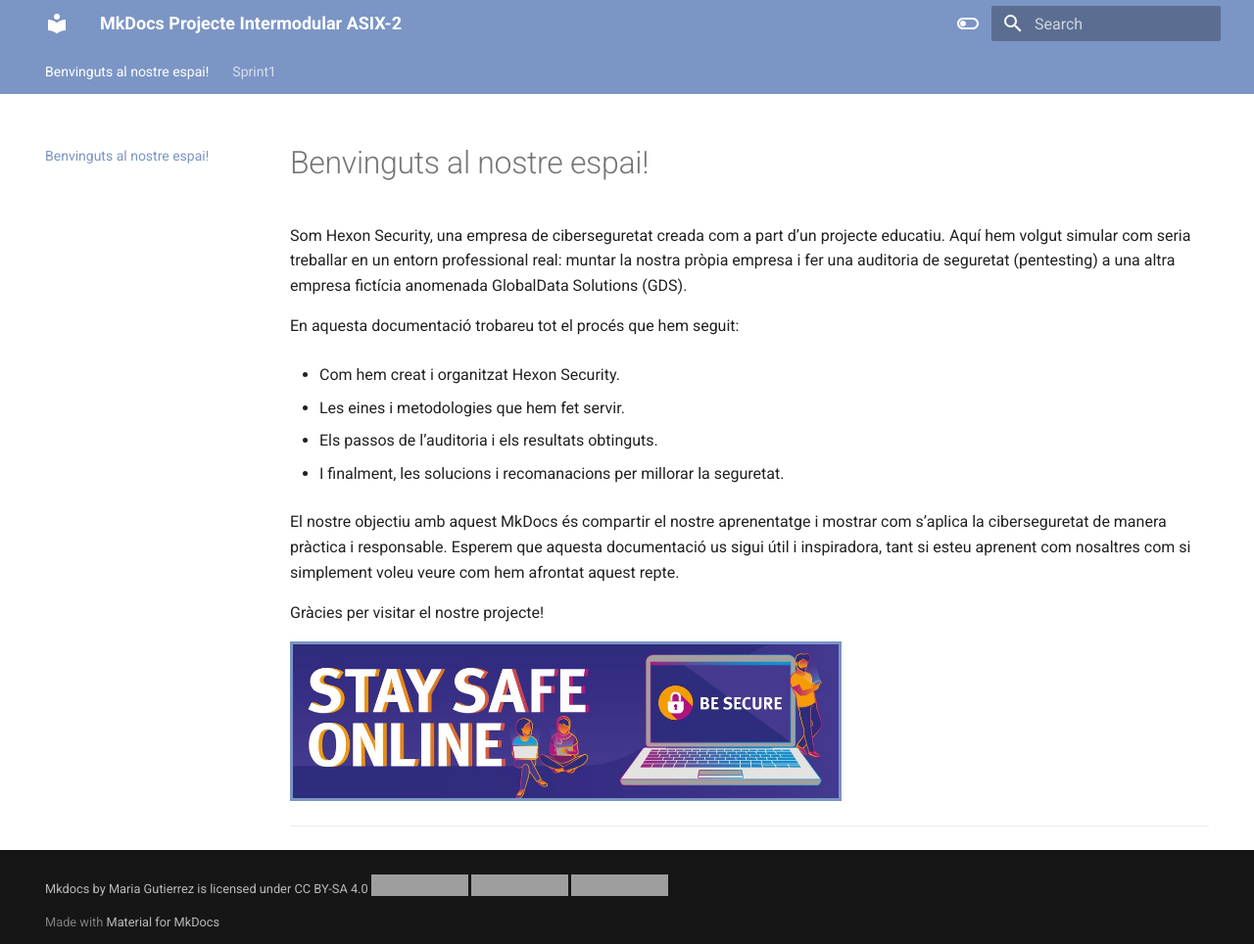
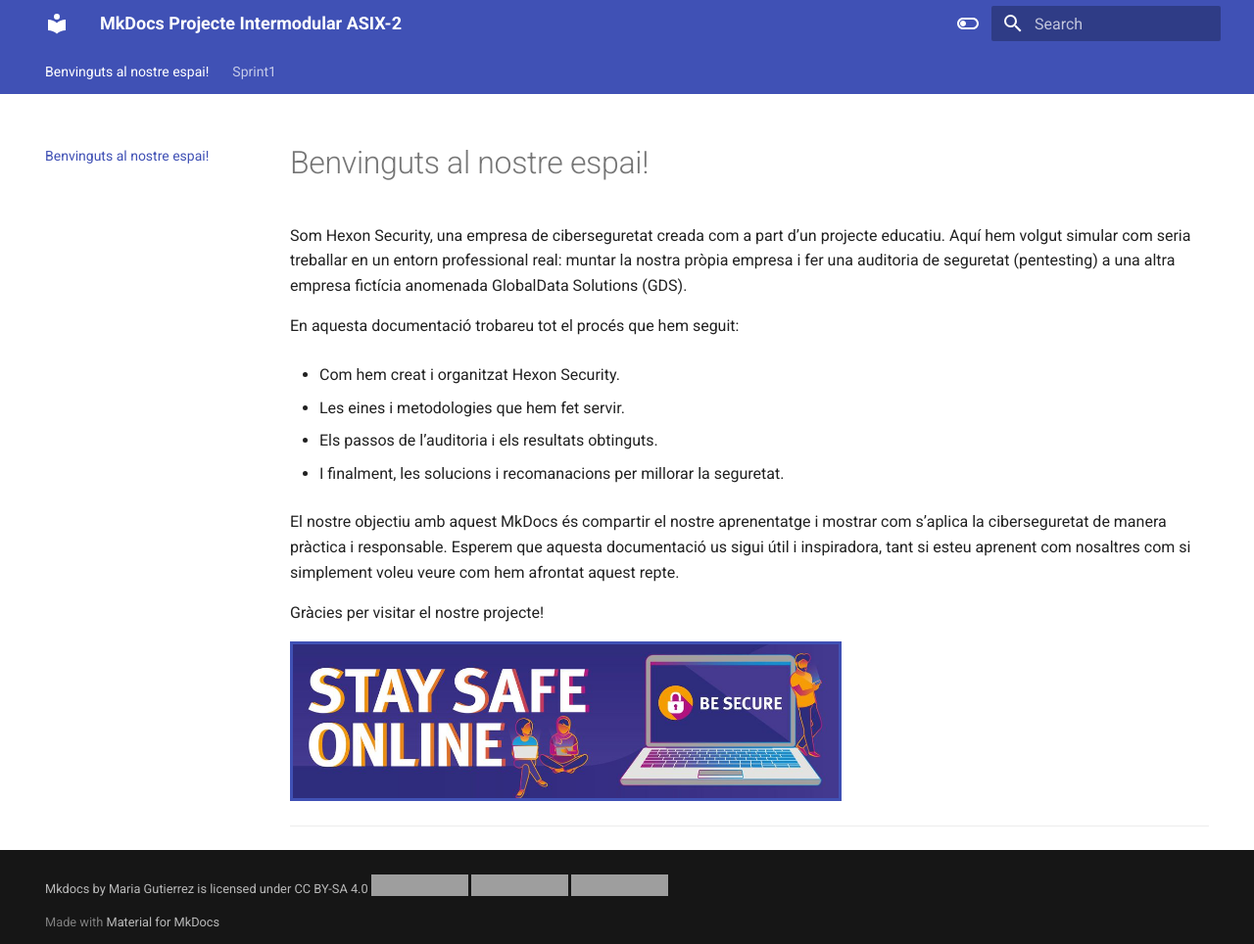
Before and after one commit to mariagutierrez03/projecte-asix2, an MkDocs documentation site: the page built from docs/index.md, in a window 1280 px wide and 964 px high. Shown: the whole window at 98% size. Built offline with MkDocs 1.6.1 and Material for MkDocs 9.7.7, drawn with Linux system fonts in a browser that asks for light colours; grey boxes are pictures that could not be loaded.

Commit message:
Update extra.css

```diff
--- a/docs/stylesheets/extra.css
+++ b/docs/stylesheets/extra.css
@@ -8,24 +8,19 @@
     max-width: 100%;                /* nunca excede el ancho del contenedor */
 }
 
-/* Paleta para el esquema por defecto (modo claro) */
-[data-md-color-scheme="default"] {
-  --md-primary-fg-color:        #7B95C5;  /* azul claro para modo claro */
-  --md-primary-fg-color--light: #A0B0D8; /* versión clara */
-  --md-primary-fg-color--dark:  #4E6299; /* versión oscura */
-
-  --md-accent-fg-color:         #7B95C5;  /* accent igual que primary */
-  --md-accent-fg-color--light:  #A0B0D8;
-  --md-accent-fg-color--dark:   #4E6299;
-}
-
 /* Paleta para el esquema slate / modo oscuro */
 [data-md-color-scheme="slate"] {
-  --md-primary-fg-color:        #325FA9;  /* azul oscuro para modo oscuro */
-  --md-primary-fg-color--light: #5880C1; /* versión clara */
+  --md-primary-fg-color:        #325FA9;  /* azul principal */
+  --md-primary-fg-color--light: #4A75B8; /* azul más claro para resaltar */
   --md-primary-fg-color--dark:  #1E3D70; /* versión oscura */
 
   --md-accent-fg-color:         #325FA9;
-  --md-accent-fg-color--light:  #5880C1;
+  --md-accent-fg-color--light:  #4A75B8;
   --md-accent-fg-color--dark:   #1E3D70;
 }
+
+/* Opcional: color de selección de texto */
+body[data-md-color-scheme="slate"] ::selection {
+    background-color: #4A75B8; /* azul más claro al seleccionar texto */
+    color: #ffffff; /* texto blanco sobre el fondo azul */
+}
```
